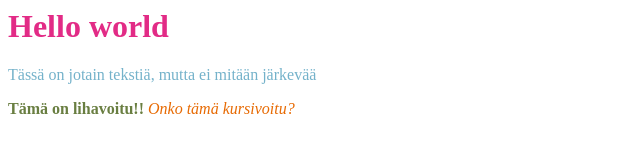
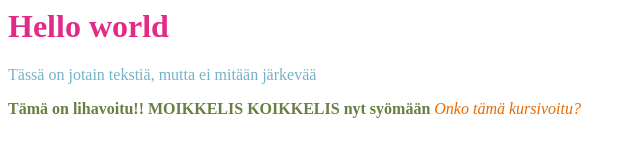
Before and after one commit to Oonuliina/demo1, a plain HTML site: page index.html in a window 1280 px wide. Shown: the whole page, without its empty margins (0-640 px from the left). Drawn offline with Linux system fonts and the light colour scheme.

Commit message:
Nyt syömään

```diff
--- a/index.html
+++ b/index.html
@@ -1,5 +1,5 @@
 <title>Cute ass otsikko (~^__^)~</title>
 <H1 style="color: rgb(226, 43, 134);">Hello world</H1>
 <P style="color: rgb(116, 178, 202);">Tässä on jotain tekstiä, mutta ei mitään järkevää</p>
-<B style="color: rgb(105, 126, 65);">Tämä on lihavoitu!!</B>
+<B style="color: rgb(105, 126, 65);">Tämä on lihavoitu!! MOIKKELIS KOIKKELIS nyt syömään</B>
 <I style="color: rgb(231, 106, 3);">Onko tämä kursivoitu?</I>
```
